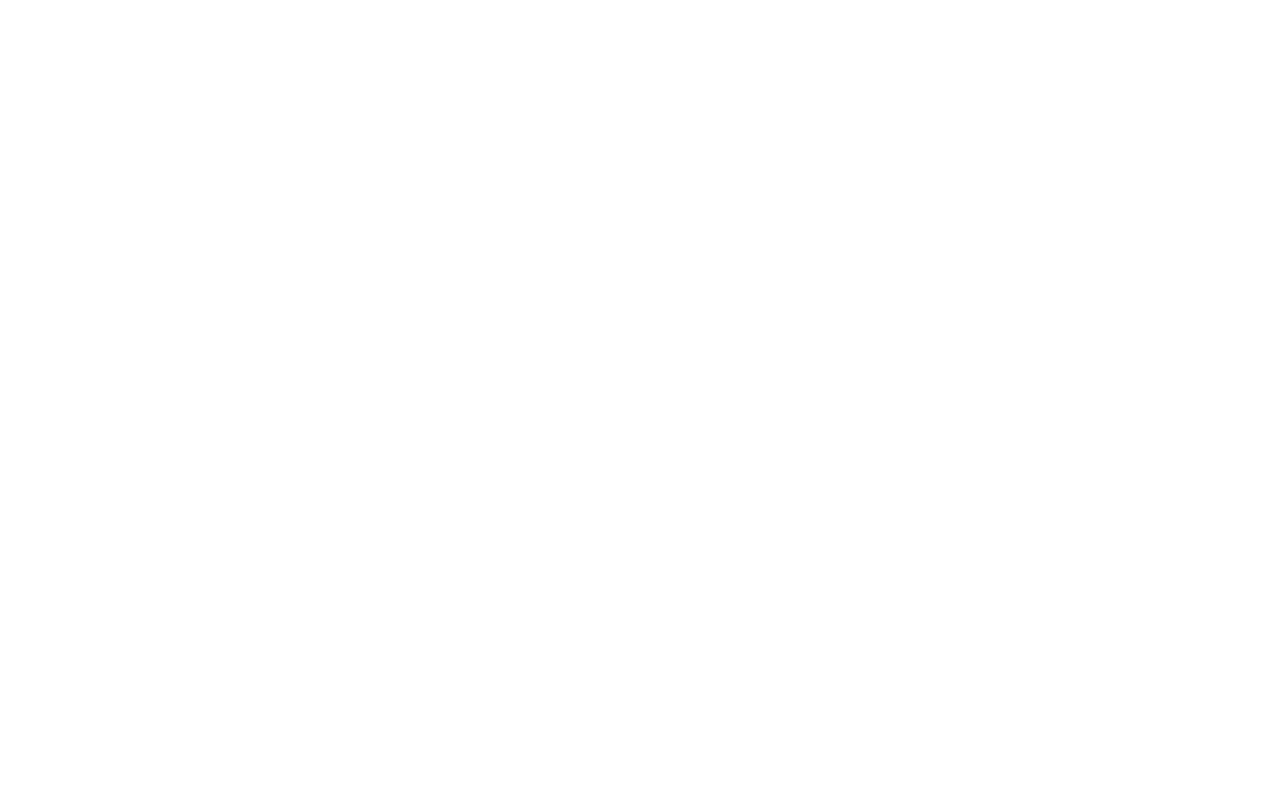
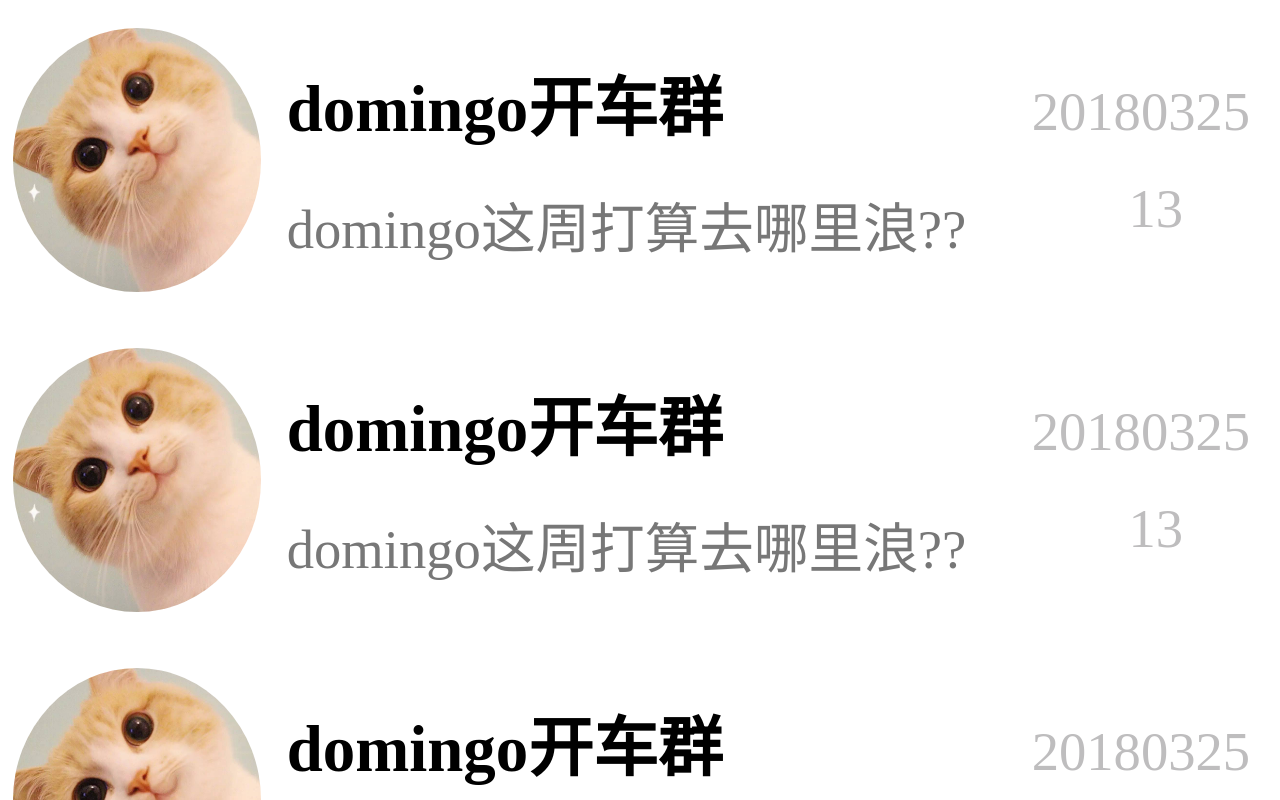
Before and after one commit to Domingowen/my_plug, a Vue app: page /#/qq in a window 1280 px wide. Built offline with nearby package versions, Linux system fonts and the light colour scheme.

Commit message:
仿造TIM列表

```diff
--- /dev/null
+++ b/src/components/qq_contact.vue
@@ -0,0 +1,205 @@
+<template>
+<div class="qq_content">
+  <slider-touch>
+    <ul class="qq_container">
+      <li v-for="(item, index) in contactList">
+        <div class="wrap">
+          <div class="qq_avatar">
+            <img src="../assets/avatar.jpg" alt="">
+          </div>
+          <div class="qq_middle">
+            <p class="title">domingo开车群</p>
+            <p class="text">domingo这周打算去哪里浪??</p>
+          </div>
+          <div class="time">
+            <p>20180325</p>
+            <span>13</span>
+          </div>
+        </div>
+        <div class="control">
+          <ul class="control_content">
+            <li>置顶</li>
+            <li>删除</li>
+          </ul>
+        </div>
+      </li>
+    </ul>
+  </slider-touch>
+</div>
+</template>
+
+<script>
+import SliderTouch from './slider-touch';
+export default {
+  name: 'qq_contact',
+  data () {
+    return {
+      contactList: [
+        {
+          id: 1,
+          title: 'domingo开车群',
+          text: 'domingo 周末要去哪里浪??',
+          time: '20180325',
+          isRead: false,
+          isPerson: false
+        },
+        {
+          id: 2,
+          title: 'domingo开车群',
+          text: 'domingo 周末要去哪里浪??',
+          time: '20180325',
+          isRead: false,
+          isPerson: false
+        },
+        {
+          id: 3,
+          title: 'domingo开车群',
+          text: 'domingo 周末要去哪里浪??',
+          time: '20180325',
+          isRead: false,
+          isPerson: false
+        },
+        {
+          id: 4,
+          title: 'domingo开车群',
+          text: 'domingo 周末要去哪里浪??',
+          time: '20180325',
+          isRead: false,
+          isPerson: false
+        },
+        {
+          id: 5,
+          title: 'domingo开车群',
+          text: 'domingo 周末要去哪里浪??',
+          time: '20180325',
+          isRead: false,
+          isPerson: false
+        },
+        {
+          id: 6,
+          title: 'domingo开车群',
+          text: 'domingo 周末要去哪里浪??',
+          time: '20180325',
+          isRead: false,
+          isPerson: false
+        },
+        {
+          id: 7,
+          title: 'domingo开车群',
+          text: 'domingo 周末要去哪里浪??',
+          time: '20180325',
+          isRead: false,
+          isPerson: false
+        },
+        {
+          id: 8,
+          title: 'domingo开车群',
+          text: 'domingo周末要去哪里浪??',
+          time: '20180325',
+          isRead: false,
+          isPerson: false
+        }
+      ]
+    };
+  },
+  components: {
+    SliderTouch
+  }
+};
+</script>
+
+<style scoped lang="scss">
+  .qq_content{
+    .qq_container{
+      li{
+        width: 100%;
+        height: 2.5rem;
+        position: relative;
+        .wrap{
+          width: 100%;
+          height: 100%;
+          position: absolute;
+          left: 0;
+          top: 0;
+          display: flex;
+          background-color: #fff;
+          z-index: 20;
+          align-items: center;
+          .qq_avatar{
+            width: 2.066rem;
+            height: 2.0666rem;
+            flex: 1;
+            padding-left: 0.1rem;
+            img{
+              width: 100%;
+              height: 100%;
+              border-radius: 50%;
+            }
+          }
+          .qq_middle{
+            width: 11.3rem;
+            height: 100%;
+            display: flex;
+            flex-direction: column;
+            justify-content: center;
+            flex: 3;
+            padding-left: 0.2rem;
+            .title{
+              font-size: 0.50666rem;
+              font-weight: bold;
+              padding-bottom: 0.2666rem;
+            }
+            .text {
+              font-size: 0.42666rem;
+              color: #777777;
+            }
+          }
+          .time{
+            display: flex;
+            flex: 1;
+            flex-direction: column;
+            width: 2.24rem;
+            height: 100%;
+            justify-content: center;
+            font-size: 0.42666rem;
+            color: #bebdbe;
+            p{
+              padding-bottom: 0.266rem;
+            }
+            span{
+              text-align: center;
+            }
+          }
+        }
+        .control{
+          width: 5.333rem;
+          height: 100%;
+          position: absolute;
+          right: 0;
+          top: 0;
+          z-index: 10;
+          .control_content{
+            display: flex;
+            li{
+              display: flex;
+              align-items: center;
+              justify-content: center;
+              width: 50%;
+              font-size: 0.6666rem;
+              color: #fff;
+              margin-top: -1px;
+              margin-bottom: -1px;
+              &:nth-child(1) {
+                background-color: #c7c7cb;
+              }
+              &:nth-child(2) {
+                background-color: #eb4e3d;
+              }
+            }
+          }
+        }
+      }
+    }
+  }
+
+</style>
--- a/src/router/index.js
+++ b/src/router/index.js
@@ -4,12 +4,13 @@
 import SliderNav from '@/components/slider_nav';
 import PicTouch from '@/components/pic_touch';
 import Carousel from '@/components/carousel';
+import QQContact from '@/components/qq_contact';
 Vue.use(Router);
 export default new Router({
   routes: [
     {
       path: '/',
-      redirect: '/carousel'
+      redirect: '/qq'
     },
     {
       path: '/index',
@@ -30,6 +31,11 @@
       path: '/carousel',
       name: 'carousel',
       component: Carousel
+    },
+    {
+      path: '/qq',
+      name: 'qq',
+      component: QQContact
     }
   ]
 });
```
Also changed, not shown: src/assets/avatar.jpg (added).
